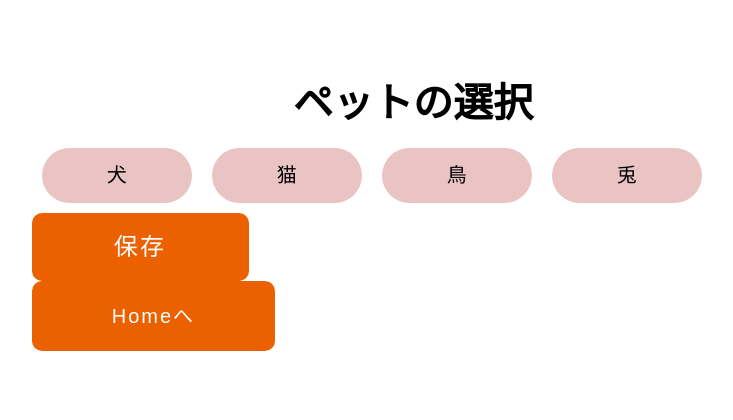
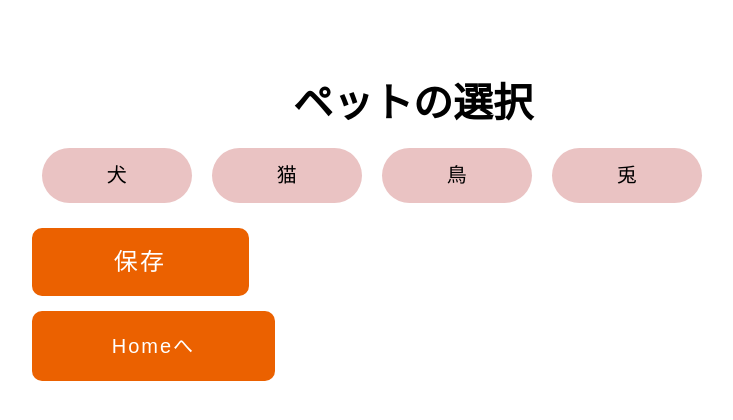
Before and after one commit to pond-e/tempet-normal, a PHP site: page /select_pet.php in a window 1280 px wide. Shown: the top 420 px of the page, without its empty margins (227-960 px from the left). Run offline with PHP 8.4, Linux system fonts and the light colour scheme; the visitor is signed in with stand-in values (Sample User, id 1).

Commit message:
add button margin

```diff
--- a/styles/submit_button.css
+++ b/styles/submit_button.css
@@ -7,6 +7,8 @@
     border-radius : 0.5rem;      /* 角丸       */
     text-align    : center;      /* 文字位置   */
     font-size: 18pt;
+    margin-top: 15px;
+    margin-bottom: 15px;
     cursor        : pointer;     /* カーソル   */
     padding: 1rem 4rem;          /* 余白       */
     background    : #eb6100;     /* 背景色     */
```
